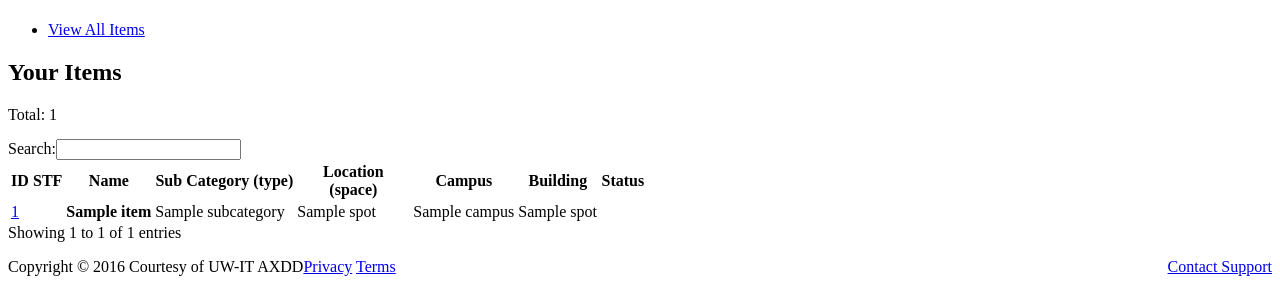
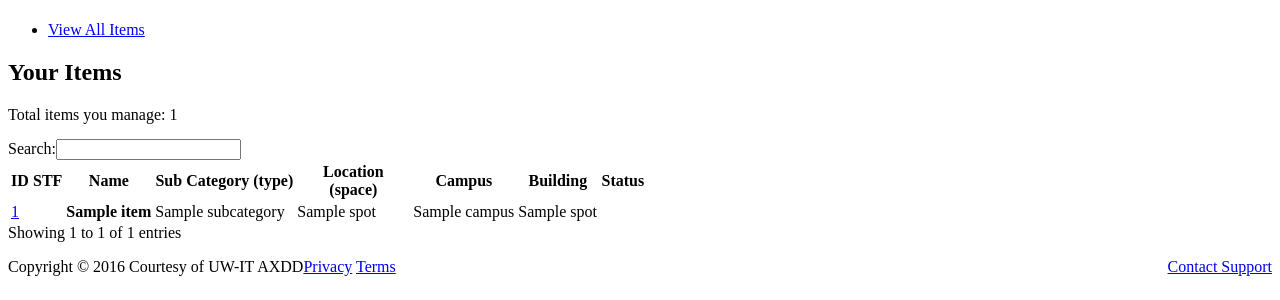
Before and after one commit to uw-it-aca/scout-manager, a Django app: template scout_manager/templates/scout_manager/items.html in a window 1280 px wide. Shown: the part 372-672 px from the top of the page. Run offline with Django 3.2, Linux system fonts and the light colour scheme; the template is opened without the code that fills it: most values are stand-ins (such as "Sample title", 1, 10 or a date in 2020); some libraries are stand-ins or nearby versions.

Commit message:
language tweaks to items list

```diff
--- a/scout_manager/templates/scout_manager/items.html
+++ b/scout_manager/templates/scout_manager/items.html
@@ -10,7 +10,7 @@
     <h2 class="pull-left" id="sub_header">Your Items</h2>
 
     <div class="pull-right">
-    Total: <span class="">{{ count }}</span>
+    Total <span class="visually-hidden">items you manage</span>: <span class="">{{ count }}</span>
     </div>
 
 </div>
```
